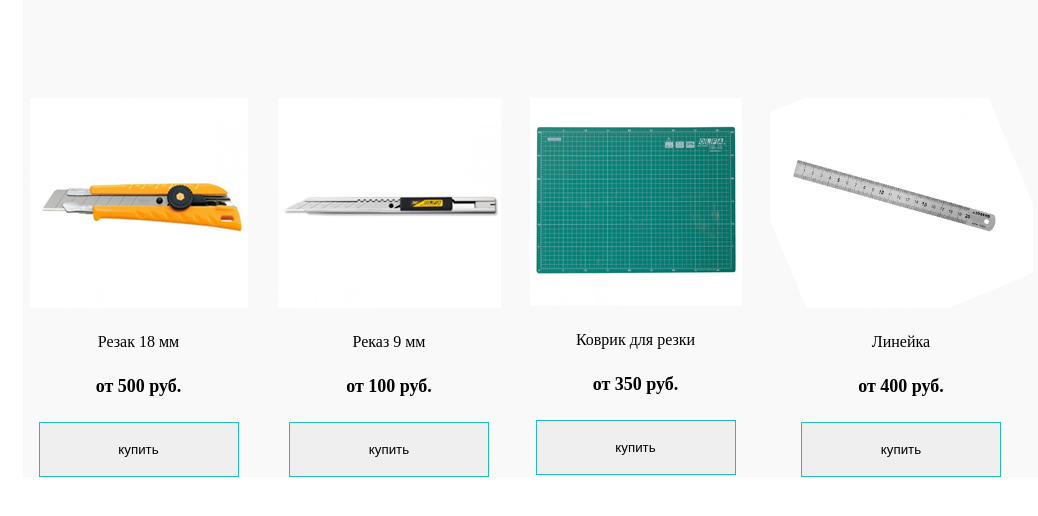
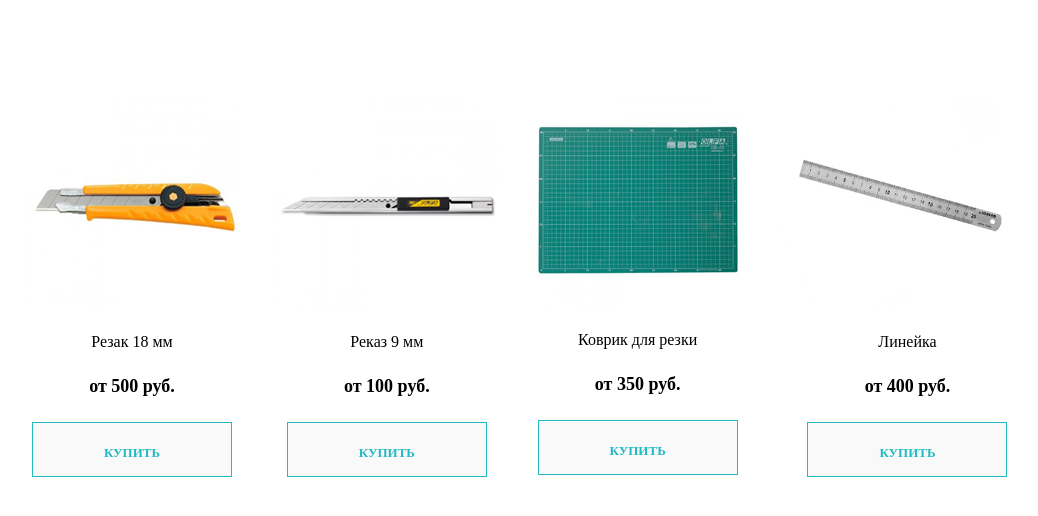
Before and after one commit to AlexeyPhoenix/homework, a plain HTML site: page Lesson_7/index.html in a window 1280 px wide. Shown: the part 166-682 px from the top of the page, without its empty margins (109-1147 px from the left). Drawn offline with Linux system fonts and the light colour scheme.

Commit message:
Add files via upload

```diff
--- a/Lesson_7/css/style.css
+++ b/Lesson_7/css/style.css
@@ -4,7 +4,7 @@ display: flex;
 flex-direction: column;
 width: 1016px;
 margin: auto;
-background-color: #f9f9f9;
+background-color: #ffffff;
 align-items: center;
 }
 .box-1{
@@ -20,6 +20,7 @@ font-size: 36px;
 font-weight: 400;
 }
 .box-2{
+width: 100%;
 display: flex;
 justify-content: space-between;
 }
@@ -69,7 +70,7 @@ font-weight: 700;
 text-transform: uppercase;
 }
 .box{
-color: #000000;
+background-color: #ffffff;
 width: 100%;
 height: 100%;
 }
@@ -78,4 +79,13 @@ margin-top: 25px;
 width: 200px;
 height: 55px;
 border: 1px solid #23bac1;
+background-color: #f9f9f9;
 }
+p{
+height: 9px;
+color: #23bac1;
+font-family: "Proxima Nova";
+font-size: 13px;
+font-weight: 700;
+text-transform: uppercase;
+}
--- a/Lesson_7/index.html
+++ b/Lesson_7/index.html
@@ -24,7 +24,7 @@
         </div>
         <div class="buy">
         <button>
-         <span>купить</span>
+         <p>купить</p>
         </button>
         </div>
       </div>
@@ -38,7 +38,7 @@
       </div>
       <div class="buy">
          <button>
-        <span>купить</span>
+        <p>купить</p>
          </button>
       </div>
     </div>
@@ -52,7 +52,7 @@
       </div>
       <div class="buy">
           <button>
-         <span>купить</span>
+         <p>купить</p>
          </button>
       </div>
     </div>
@@ -66,7 +66,7 @@
       </div>
       <div class="buy">
         <button>
-         <span>купить</span>
+         <p>купить</p>
         </button>
       </div>
     </div>
```
